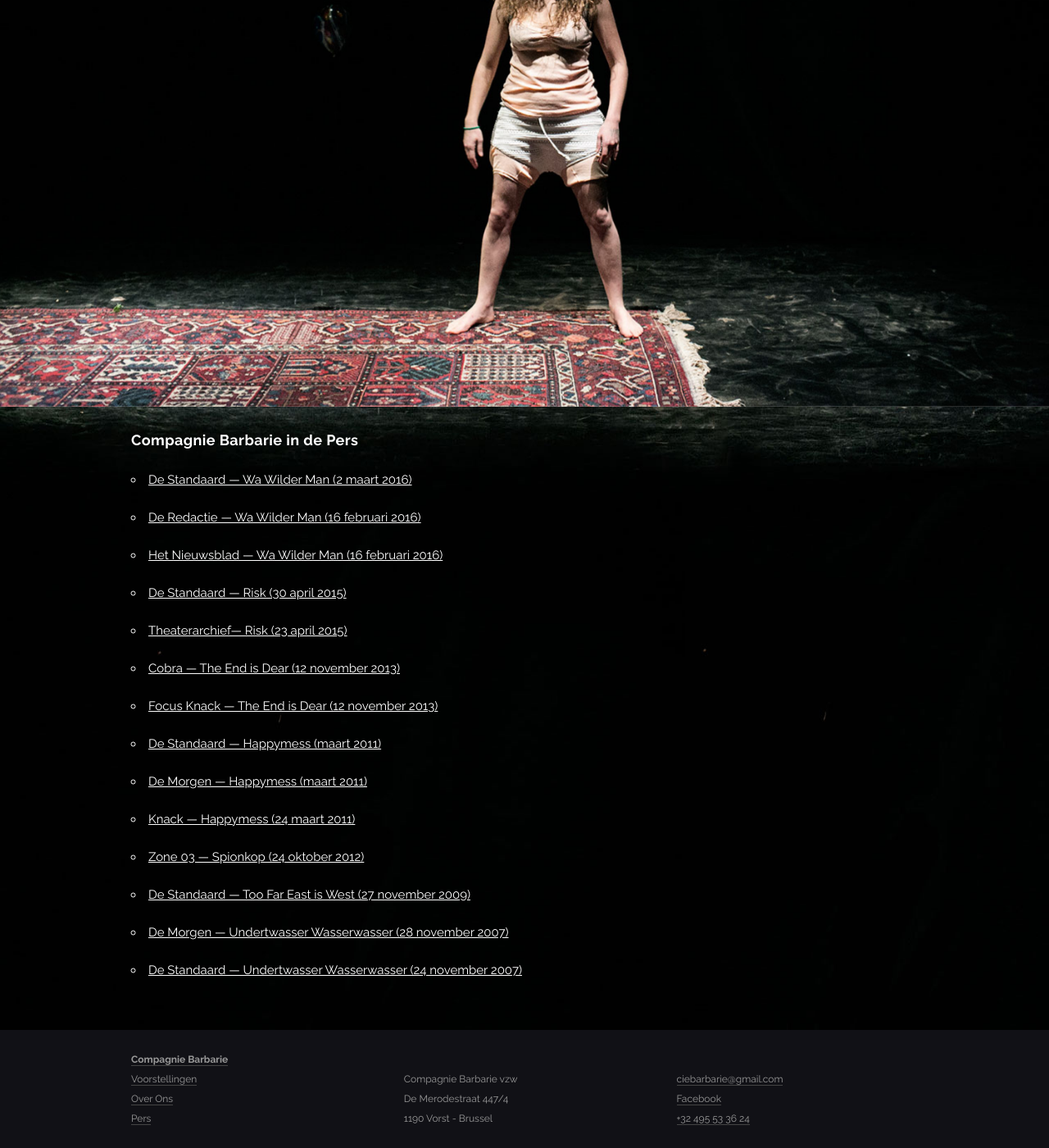
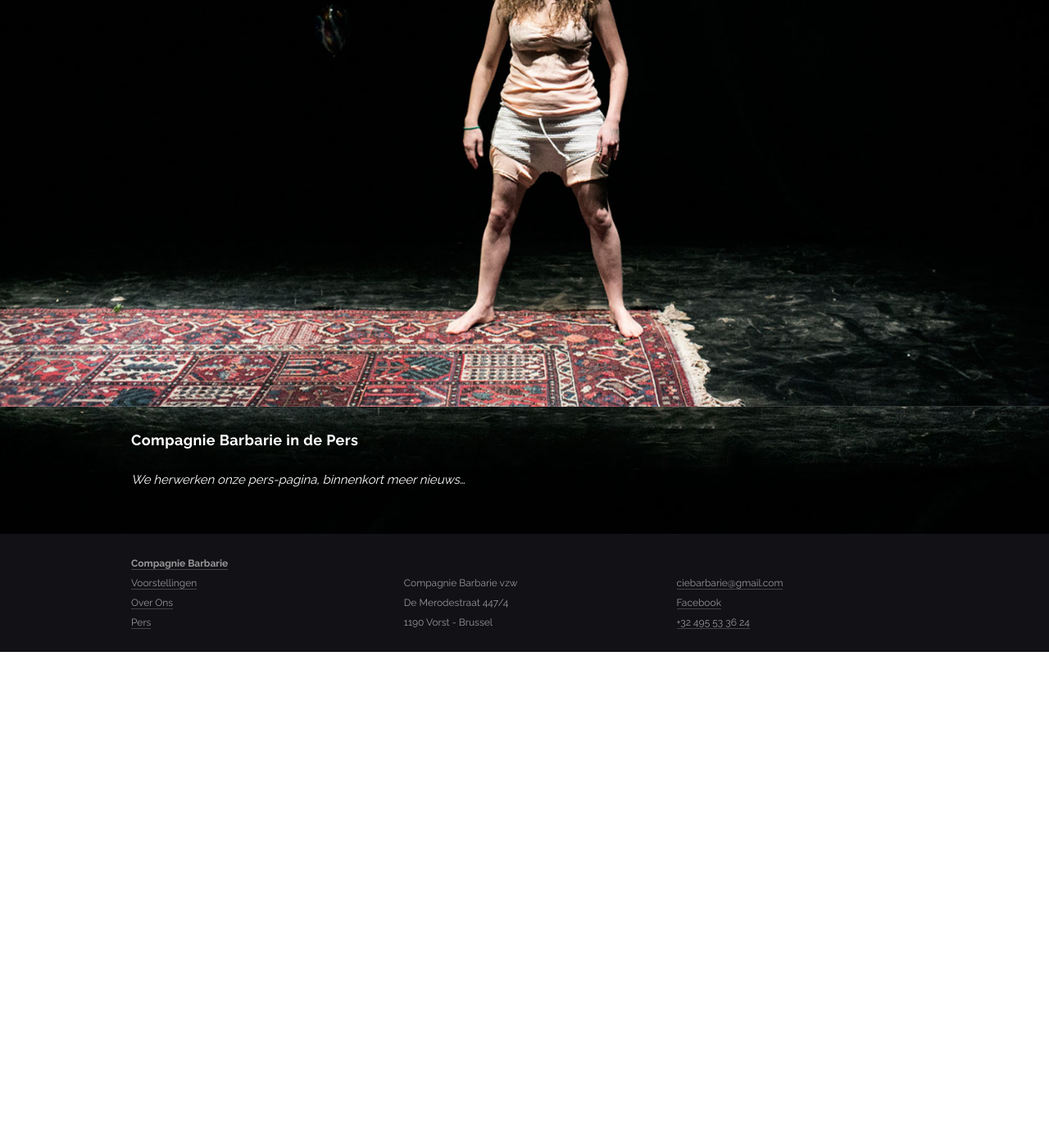
Before and after one commit to ciebarbarie/ciebarbarie, a Jekyll site: the page built from pers.md, in a window 1280 px wide and 1400 px high, scrolled down 408 px. Shown: the whole window at 82% size. Built offline with Jekyll 4.4.1, drawn with Linux system fonts in a browser that asks for light colours; nearby versions of some CDN libraries; some web fonts are replaced; library files that are not in the unit come from our copies; after the commit the page ends 1203 px from its top, so only the background shows below that.

Commit message:
Remove direct links, to be replaced deep links.

```diff
--- a/pers.md
+++ b/pers.md
@@ -15,6 +15,10 @@ images:
 </style>
 
 ## Compagnie Barbarie in de Pers
+
+*We herwerken onze pers-pagina, binnenkort meer nieuws...*
+
+<!--
 - <a href="/pers/2016-03-02-wa-wilder-man-de-standaard.pdf">De Standaard — Wa Wilder Man (2 maart 2016)</a>
 - <a href="https://vimeo.com/155807523">De Redactie — Wa Wilder Man (16 februari 2016)</a>
 - <a href="/pers/2016-02-16-wa-wilder-man-het-nieuwsblad.pdf">Het Nieuwsblad — Wa Wilder Man (16 februari 2016)</a>
@@ -29,3 +33,4 @@ images:
 - <a href="/pers/2009-11-27-tfeiw-de-standaard.pdf">De Standaard — Too Far East is West (27 november 2009)</a>
 - <a href="/pers/2007-11-28-uww-de-morgen.pdf">De Morgen — Undertwasser Wasserwasser (28 november 2007)</a>
 - <a href="/pers/2007-11-24-uww-de-standaard.pdf">De Standaard — Undertwasser Wasserwasser (24 november 2007)</a>
+-->
```
